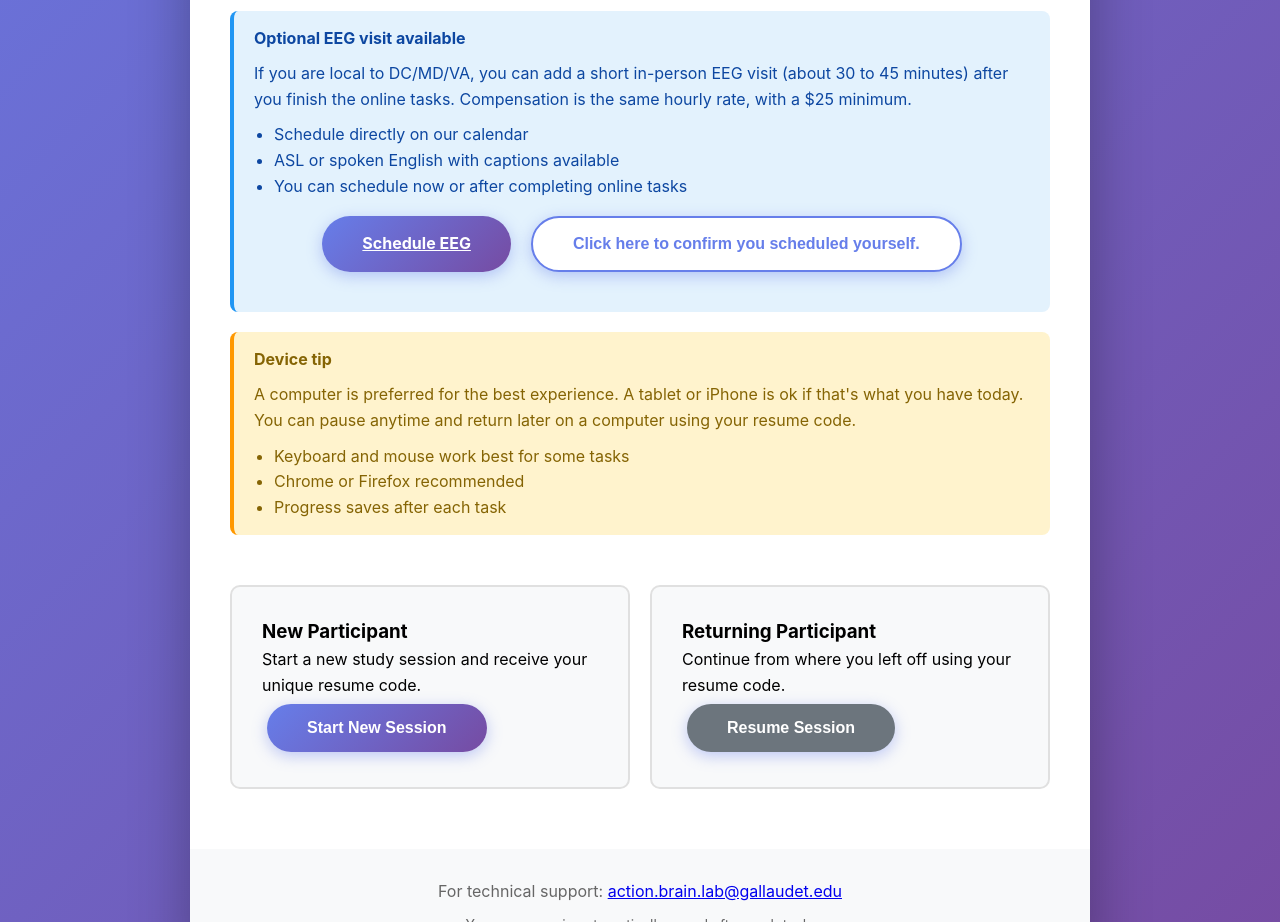
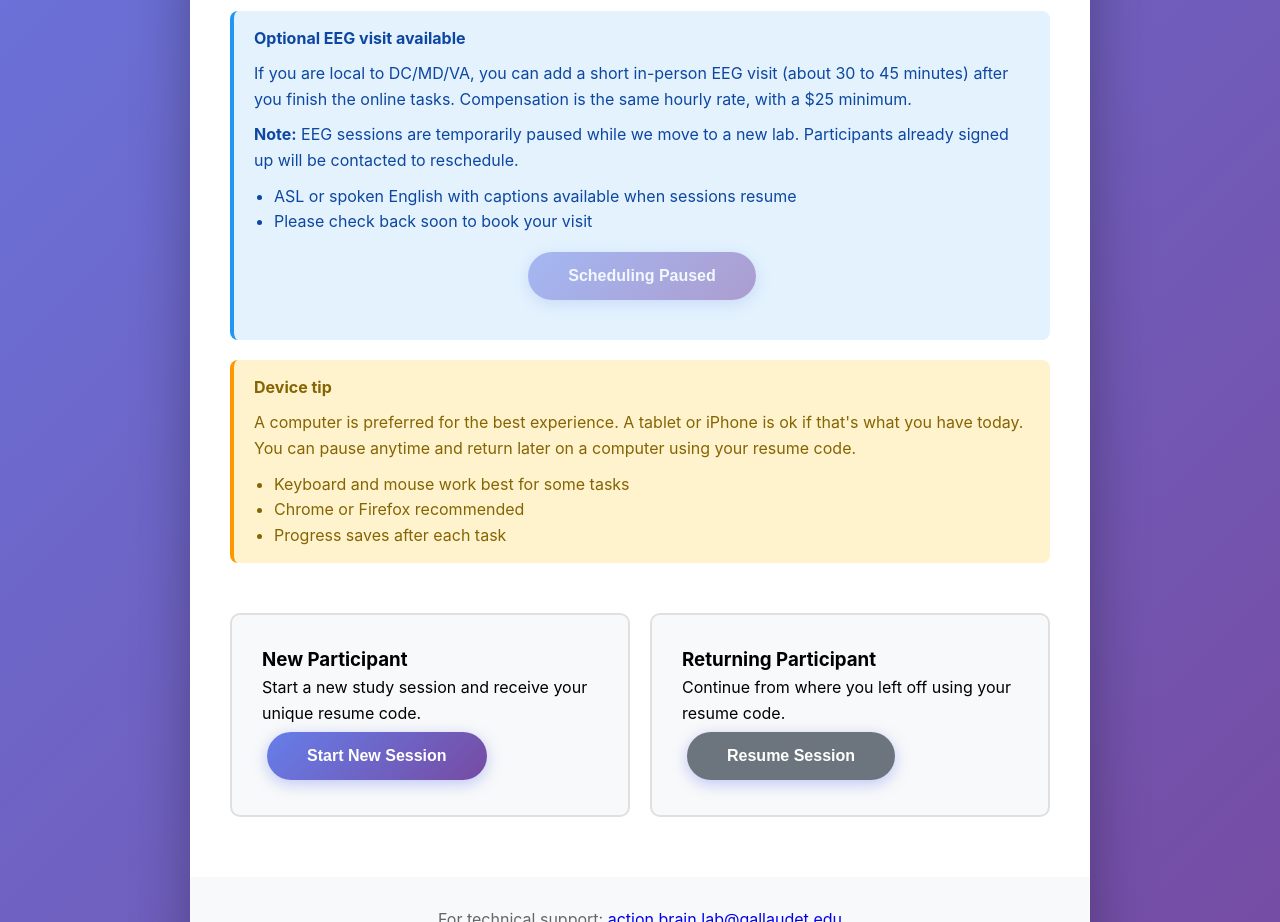
Before and after one commit to melodyfschwenk/dissertation-study, a plain HTML site: page index.html in a window 1280 px wide. Shown: the part 820-1742 px from the top of the page. Drawn offline with Linux system fonts and the light colour scheme.

Commit message:
Pause EEG scheduling

```diff
--- a/index.html
+++ b/index.html
@@ -254,14 +254,15 @@
     If you are local to DC/MD/VA, you can add a short in-person EEG visit (about 30 to 45 minutes) after you finish the online tasks.
     Compensation is the same hourly rate, with a $25 minimum.
   </p>
+  <p style="margin-top: 10px;">
+    <strong>Note:</strong> EEG sessions are temporarily paused while we move to a new lab. Participants already signed up will be contacted to reschedule.
+  </p>
   <ul style="margin: 10px 0 0 20px; text-align: left;">
-    <li>Schedule directly on our calendar</li>
-    <li>ASL or spoken English with captions available</li>
-    <li>You can schedule now or after completing online tasks</li>
+    <li>ASL or spoken English with captions available when sessions resume</li>
+    <li>Please check back soon to book your visit</li>
   </ul>
   <div class="button-group" style="margin-top: 12px;">
-    <a class="button" href="#" onclick="scheduleEEG(); return false;">Schedule EEG</a>
-    <button class="button outline" onclick="markEEGScheduled()">Click here to confirm you scheduled yourself.</button>
+    <button class="button" disabled>Scheduling Paused</button>
   </div>
 </div>
 
```
